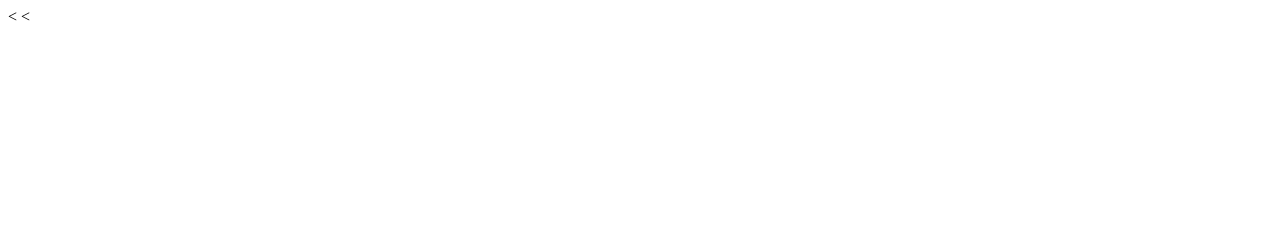
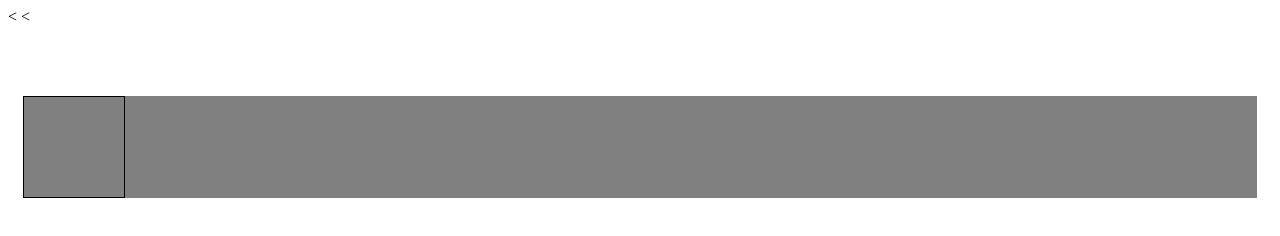
Before and after one commit to Toasterz/Litebrite, a website: page public/html/index.html in a window 1280 px wide. Drawn offline with nearby package versions, Linux system fonts and the light colour scheme; files that its build step writes are made by us from their sources; files whose address does not match are found by name.

Commit message:
started base work

```diff
--- a/public/css/main.css
+++ b/public/css/main.css
@@ -0,0 +1,16 @@
+.container{
+  margin-left: 15px;
+  margin-right: 15px;
+  margin-top: 70px;
+  background-color: grey;
+}
+
+.cell{
+  width: 100px;
+  height: 100px;
+
+}
+
+.border{
+  border: solid 1px black;
+}
--- a/public/html/index.html
+++ b/public/html/index.html
@@ -6,6 +6,9 @@
   <<link rel="stylesheet" href="css/main.css">
 </head>
 <body>
+  <div class = "container">
+    <div class="cell border"></div>
+  </div>
   <script src="https://code.jquery.com/jquery-2.2.4.min.js" integrity="sha256-BbhdlvQf/xTY9gja0Dq3HiwQF8LaCRTXxZKRutelT44=" crossorigin="anonymous"></script>
   <script src = "js/app.js"></script>
 </body>
--- a/public/js/app.js
+++ b/public/js/app.js
@@ -1,4 +1,3 @@
 $(document).ready(function()
 {
-console.log("ready to begin");
 });
```
